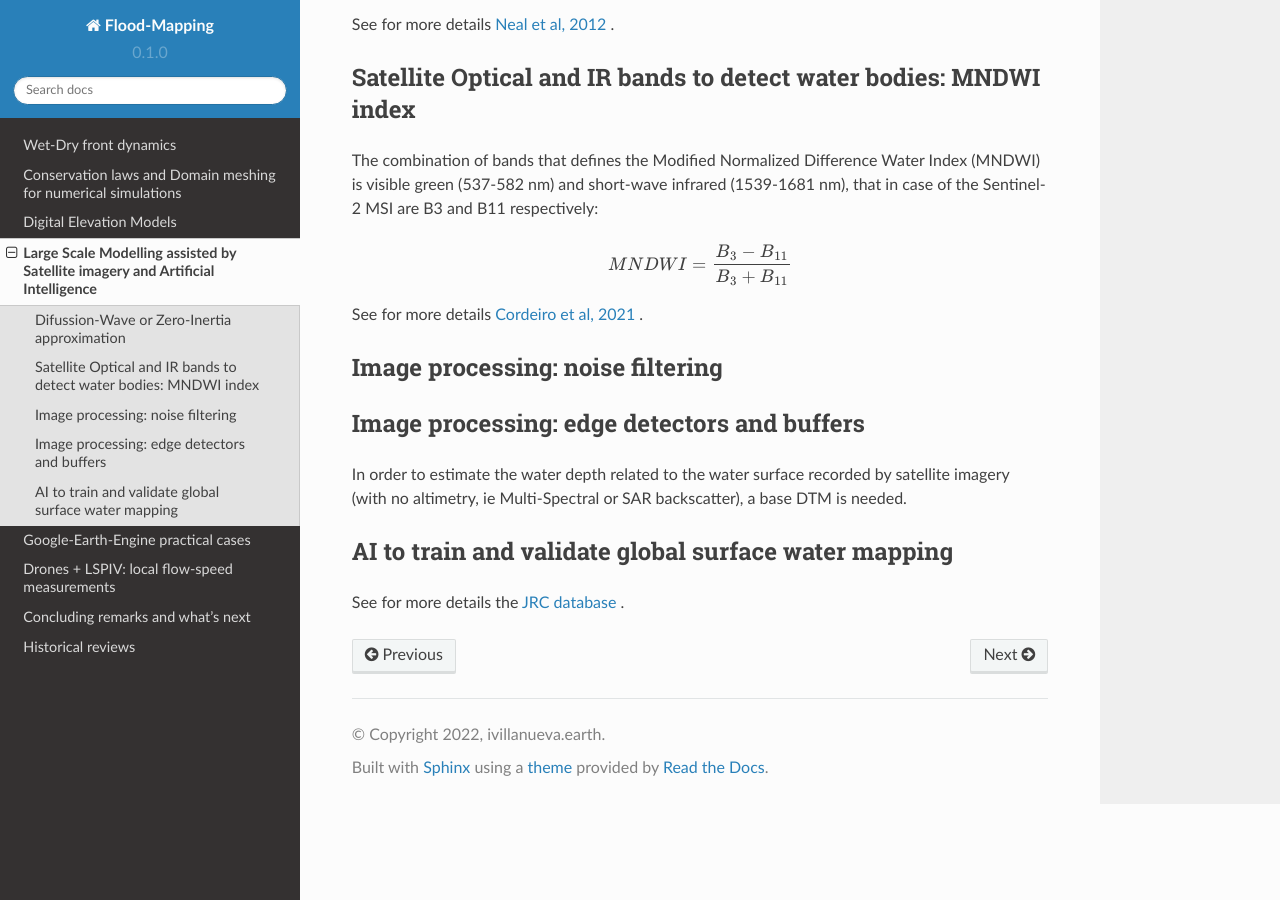
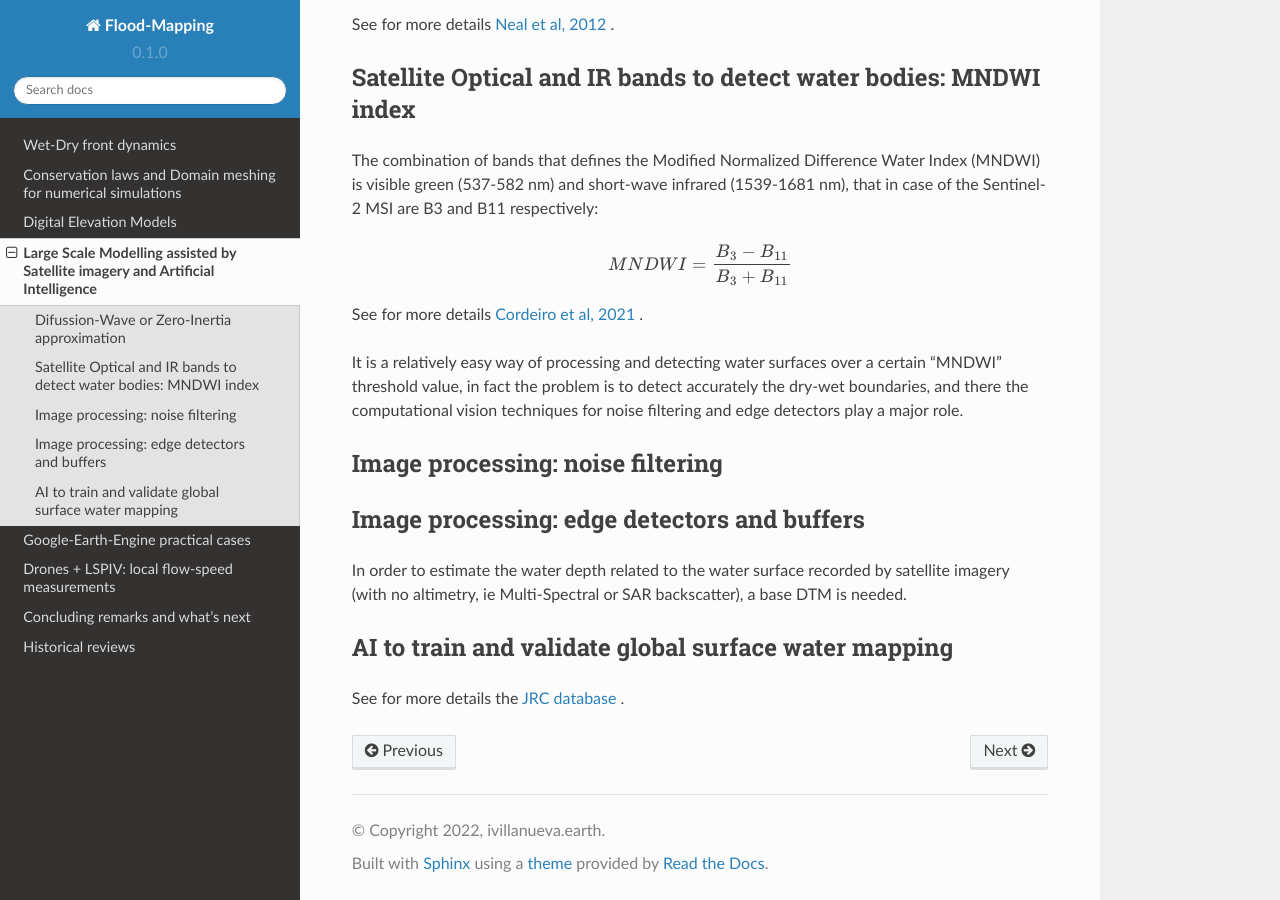
Before and after one commit to ivillamadrid/FloodMapping, a Sphinx documentation site: the page built from docs/source/lsm.rst, in a window 1280 px wide and 900 px high, scrolled down 1467 px. Built offline with Sphinx 7.4.7 and the Read the Docs theme 2.0.0, drawn with Linux system fonts in a browser that asks for light colours.

Commit message:
Update lsm.rst

```diff
--- a/docs/source/lsm.rst
+++ b/docs/source/lsm.rst
@@ -98,6 +98,8 @@
 
 .. _Cordeiro et al, 2021: https://doi.org/10.1016/j.rse.2020.112209
 
+It is a relatively easy way of processing and detecting water surfaces over a certain "MNDWI" threshold value, in fact the problem is to detect accurately the dry-wet boundaries, and there the computational vision techniques for noise filtering and edge detectors play a major role.
+
 Image processing: noise filtering
 ---------------------------------
 
```
